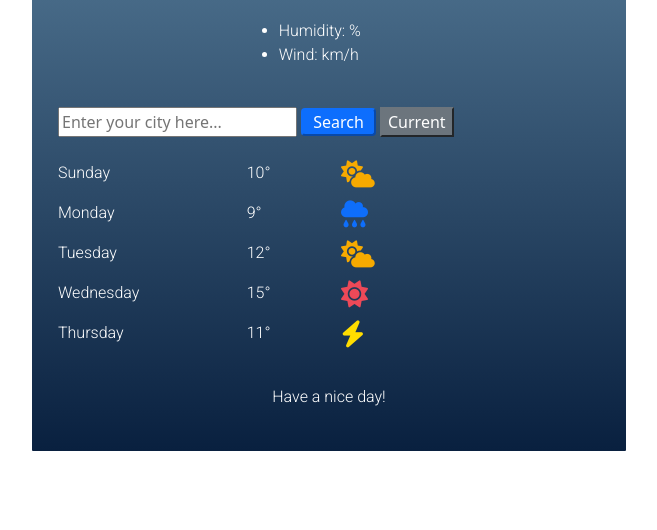
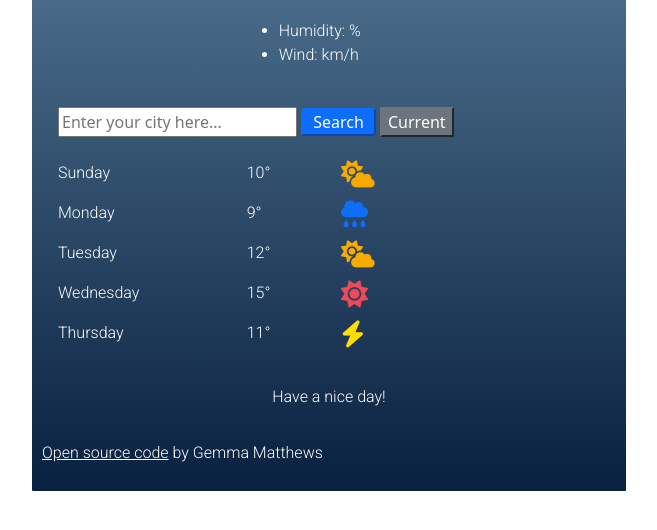
Before and after one commit to Gemma011/weather-app, a plain HTML site: page index.html in a window 1280 px wide. Shown: the part 142-672 px from the top of the page, without its empty margins (311-968 px from the left). Drawn offline with nearby package versions, Linux system fonts and the light colour scheme; no server answers.

Commit message:
Added github open source code link

```diff
--- a/index.html
+++ b/index.html
@@ -139,6 +139,9 @@
           Have a nice day!
         </p>
       </div>
+      <p>
+          <a href="https://github.com/Gemma011/weather-app">Open source code</a> by Gemma Matthews
+      </p>
     </div>
     <script src="src/index.js"></script>
   </body>
```
